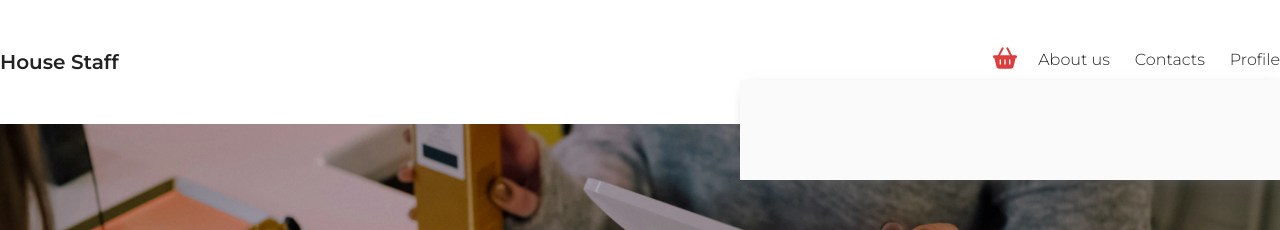
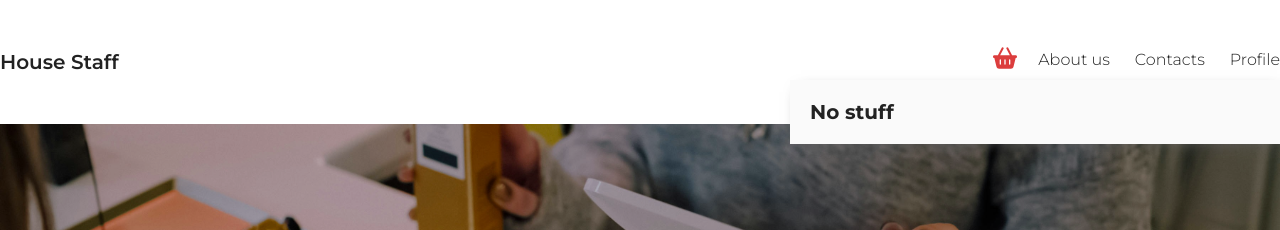
Before and after one commit to bossmoon229/react-shop, a React (Create React App) app: page / in a window 1280 px wide. Both pictures are taken after a click on the icon 1005 px from the left and 58 px from the top of the page. Shown: the top 230 px of the page. Built offline with nearby package versions, Linux system fonts and the light colour scheme.

Commit message:
adding stuff in shop cart

```diff
--- a/src/App.js
+++ b/src/App.js
@@ -4,9 +4,11 @@
 import Items from "./components/Items";
 
 class App extends React.Component {
-  constructor(props){
-    super(props)
-    this.state={
+  constructor(props) {
+    super(props);
+    this.state = {
+      orders: [],
+
       items: [
         {
           id: 1,
@@ -14,7 +16,7 @@
           img: "first.jpg",
           desc: "High-quality wireless headphones with noise cancellation.",
           category: "Electronics",
-          price: '99.99'
+          price: "99.99",
         },
         {
           id: 2,
@@ -22,7 +24,7 @@
           img: "second.jpg",
           desc: "Lightweight and comfortable running shoes for everyday use.",
           category: "Footwear",
-          price: '59.99'
+          price: "59.99",
         },
         {
           id: 3,
@@ -30,7 +32,7 @@
           img: "third.jpg",
           desc: "A stylish smartwatch with fitness tracking and notifications.",
           category: "Wearables",
-          price: '149.99'
+          price: "149.99",
         },
         {
           id: 4,
@@ -38,21 +40,32 @@
           img: "fourth.jpg",
           desc: "Spacious and durable backpack, perfect for travel or school.",
           category: "Accessories",
-          price: '39.99'
-        }
-      ]
-    }
+          price: "39.99",
+        },
+      ],
+    };
+    this.addToOrder = this.addToOrder.bind(this);
   }
 
   render() {
     return (
       <div className="wrapper">
-        <Header />
-        <Items items={this.state.items}/>
+        <Header orders={this.state.orders} />
+        <Items items={this.state.items} onAdd={this.addToOrder} />
         <Footer />
       </div>
     );
   }
+
+  addToOrder(item) {
+    let isInArray = false;
+    this.state.orders.forEach((elem) => {
+      if (elem.id === item.id) isInArray = true;
+
+    });
+    if(!isInArray)
+    this.setState({ orders: [...this.state.orders, item] });
+  }
 }
 
 export default App;
--- a/src/components/Header.js
+++ b/src/components/Header.js
@@ -1,7 +1,24 @@
 import React, { useState } from "react";
 import { FaBasketShopping } from "react-icons/fa6";
+import Order from "./Order";
 
-export default function Header() {
+const showOrders = (props) => {
+  return (<div>
+    {props.orders.map(elem => (
+      <Order key={elem.id} item={elem}/>
+    ))}
+  </div>)
+}
+
+const showNothing = () => {
+  return(
+    <div className="empty">
+      <h2>No stuff</h2>
+    </div>
+  )
+}
+
+export default function Header(props) {
   let [cartOpen, setCartOpen] = useState(false);
 
   return (
@@ -15,12 +32,12 @@
         </ul>
         <FaBasketShopping
           onClick={() => setCartOpen((cartOpen = !cartOpen))}
-          className={`shop-cart-btn ${cartOpen && 'active'}`}
+          className={`shop-cart-btn ${cartOpen && "active"}`}
         />
 
         {cartOpen && (
           <div className="shop-cart">
-
+            {props.orders.length > 0 ? showOrders(props) : showNothing()}
           </div>
         )}
       </div>
--- a/src/components/Item.js
+++ b/src/components/Item.js
@@ -8,7 +8,7 @@
             <h2>{this.props.item.title}</h2>
             <p>{this.props.item.desc}</p>
             <b>{this.props.item.price}$</b>
-            <div className='add-to-cart'>+</div>
+            <div className='add-to-cart' onClick={() => this.props.onAdd(this.props.item)}>+</div>
         </div>
     //   <div>{this.props.item.title}</div>
     )
--- a/src/components/Items.js
+++ b/src/components/Items.js
@@ -6,7 +6,7 @@
     return (
         <main>
             {this.props.items.map(elem => (
-                <Item key={elem.id} item={elem}/>
+                <Item key={elem.id} item={elem} onAdd={this.props.onAdd}/>
             ))}
         </main>
     );
--- /dev/null
+++ b/src/components/Order.js
@@ -0,0 +1,15 @@
+import React, { Component } from "react";
+
+export class Order extends Component {
+  render() {
+    return (
+      <div className="item">
+        <img src={"./img/" + this.props.item.img} />
+        <h2>{this.props.item.title}</h2>
+        <b>{this.props.item.price}$</b>
+      </div>
+    );
+  }
+}
+
+export default Order;
--- a/src/index.css
+++ b/src/index.css
@@ -17,7 +17,7 @@
   margin: 50px auto;
 }
 
-header{
+header {
   position: relative;
 }
 
@@ -54,16 +54,45 @@
   transform: scale(1.5);
 }
 
-header .shop-cart{
+header .shop-cart {
   position: absolute;
   top: 30px;
   right: 0;
-  width: 540px;
-  min-height: 100px;
+  width: 450px;
   background-color: #fafafa;
   -webkit-box-shadow: 4px 5px 15px -7px #606060;
   box-shadow: 4px 5px 15px -7px #606060;
   z-index: 1000;
+
+  padding: 20px;
+  padding-bottom: 0;
+}
+
+header .shop-cart .empty h2 {
+  font-size: 20px;
+  margin-bottom: 20px;
+}
+
+header .shop-cart .item {
+  width: 100%;
+  float: left;
+  margin-bottom: 20px;
+}
+
+header .shop-cart .item img {
+  width: 70px;
+  float: left;
+  margin-right: 20px;
+}
+
+header .shop-cart .item h2 {
+  font-size: 20px;
+  margin-bottom: 10px;
+}
+
+header .shop-cart .item p {
+  color: #797979;
+  font-weight: 600;
 }
 
 header .presentation {
```
